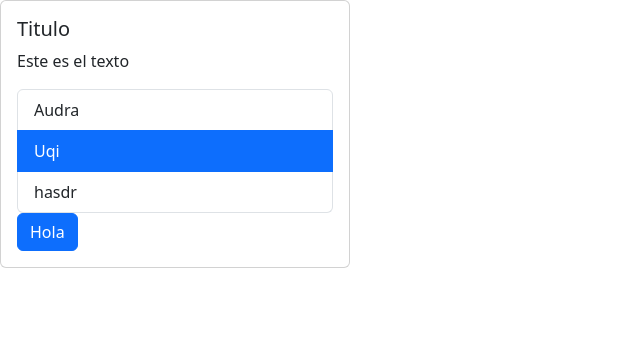
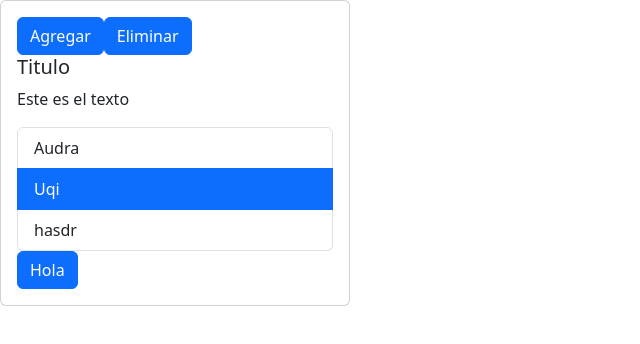
Before and after one commit to kevinandrep/c-react-hl, a React (Vite) app in the folder react-app/: page / in a window 1280 px wide. Shown: the top 344 px of the page, without its empty margins (0-640 px from the left). Built offline with nearby package versions, Linux system fonts and the light colour scheme.

Commit message:
ejercicio add y del mini

```diff
--- a/react-app/src/App.tsx
+++ b/react-app/src/App.tsx
@@ -6,6 +6,7 @@ import List from "./components/List ";
 function App() {
   const list = ["Audra", "Uqi", "hasdr"];
   const [status, setStatus] = useState(false);
+  const [lista, setLista] = useState(list);
 
   const handleSelect = (elemento: string) => {
     console.log(elemento);
@@ -15,10 +16,20 @@ function App() {
     setStatus(!status);
   };
 
+  const handleAdd = () => {
+    setLista(() => [...lista, "Minion"]);
+  };
+
+  const handleDel = () => {
+    setLista((prev) => prev.slice(0, -1));
+  };
+
   return (
     <Card>
+      <Button onClick={handleAdd}>Agregar</Button>
+      <Button onClick={handleDel}>Eliminar</Button>
       <CardBody cardTitle="Titulo" cardText="Este es el texto"></CardBody>
-      <List data={list} onSelect={handleSelect}></List>
+      <List data={lista} onSelect={handleSelect}></List>
       <Button status={status} onClick={handleClick}>
         Hola
       </Button>
--- a/react-app/src/components/Button.tsx
+++ b/react-app/src/components/Button.tsx
@@ -2,11 +2,11 @@ import { ReactNode } from "react";
 
 type Props = {
   children: ReactNode;
-  status: boolean;
+  status?: boolean;
   onClick: () => void;
 };
 
-export function Button({ children, status, onClick }: Props) {
+export function Button({ children, status = false, onClick }: Props) {
   return (
     <>
       <button
```
